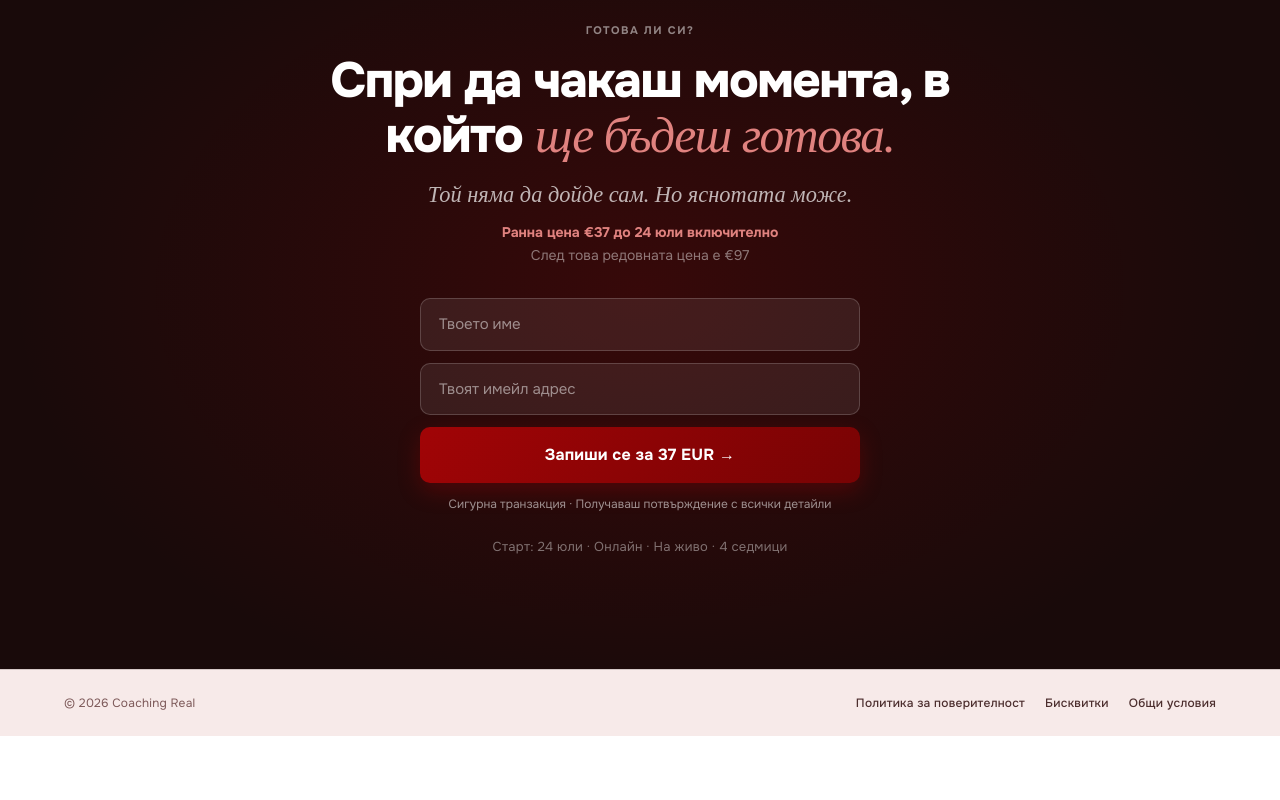
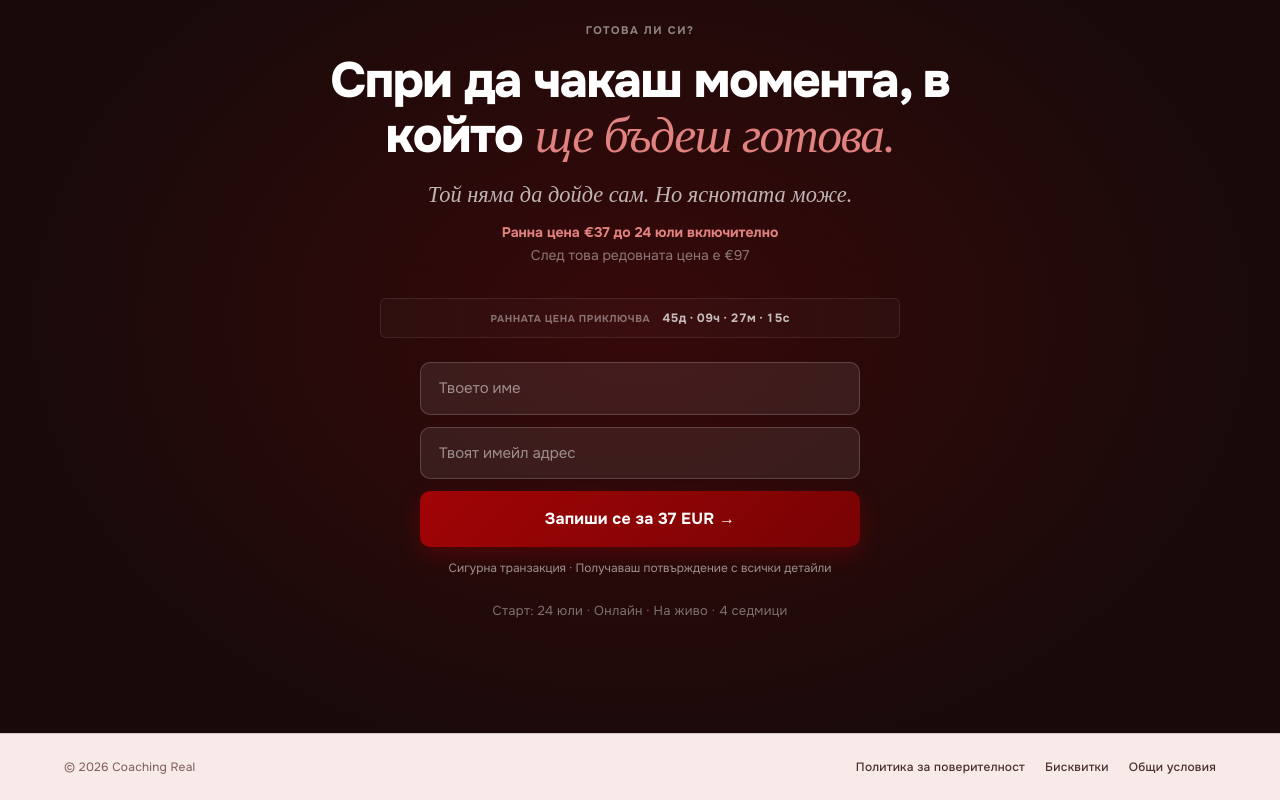
Before and after one commit to jordanyanewski-stack/coaching-real, a Next.js app: page /izlez-ot-zastoy in a window 1280 px wide. Shown: the part 7863-8663 px from the top of the page. Before the commit the page ends 8599 px from the top, so only its background shows below. Built offline with nearby package versions, Linux system fonts and the light colour scheme.

Commit message:
feat: add subtle checkout countdown

```diff
--- a/src/app/izlez-ot-zastoy/price-offer.tsx
+++ b/src/app/izlez-ot-zastoy/price-offer.tsx
@@ -162,6 +162,79 @@ export function HristinaUrgencyBlock() {
   );
 }
 
+function HristinaCheckoutCountdown() {
+  const [now, setNow] = useState<number | null>(null);
+
+  useEffect(() => {
+    const tick = () => setNow(Date.now());
+    tick();
+    const interval = window.setInterval(tick, 1_000);
+
+    return () => window.clearInterval(interval);
+  }, []);
+
+  if (now !== null && now >= REGULAR_PRICE_START) return null;
+
+  const remaining = now === null ? null : Math.max(0, COURSE_START - now);
+  const units = remaining === null
+    ? []
+    : [
+        { value: Math.floor(remaining / 86_400_000), label: "д" },
+        { value: Math.floor((remaining % 86_400_000) / 3_600_000), label: "ч" },
+        { value: Math.floor((remaining % 3_600_000) / 60_000), label: "м" },
+        { value: Math.floor((remaining % 60_000) / 1_000), label: "с" },
+      ];
+
+  return (
+    <div
+      className="mx-auto mb-6 flex w-full max-w-[520px] flex-wrap items-center justify-center gap-x-3 gap-y-1 px-4 py-2.5"
+      role="timer"
+      aria-live="off"
+      aria-label="Оставащо време за ранната цена"
+      style={{
+        borderRadius: "6px",
+        border: "1px solid rgba(255,255,255,0.09)",
+        backgroundColor: "rgba(255,255,255,0.025)",
+      }}
+    >
+      <span
+        style={{
+          color: "rgba(255,255,255,0.42)",
+          fontSize: "10px",
+          fontWeight: 700,
+          letterSpacing: "0.06em",
+          textTransform: "uppercase",
+        }}
+      >
+        Ранната цена приключва
+      </span>
+
+      <span
+        style={{
+          color: "rgba(255,255,255,0.72)",
+          fontSize: "12px",
+          fontWeight: 700,
+          fontVariantNumeric: "tabular-nums",
+          letterSpacing: "0.01em",
+        }}
+      >
+        {remaining === null ? (
+          <>на 24 юли</>
+        ) : remaining === 0 ? (
+          <>днес</>
+        ) : (
+          units.map(({ value, label }, index) => (
+            <span key={label}>
+              {index > 0 ? " · " : ""}
+              {String(value).padStart(2, "0")}{label}
+            </span>
+          ))
+        )}
+      </span>
+    </div>
+  );
+}
+
 export function HristinaEnrollmentOffer() {
   const price = useCurrentPrice();
   const isEarly = price.product === EARLY_PRICE.product;
@@ -179,6 +252,7 @@ export function HristinaEnrollmentOffer() {
           <>4-седмичен курс на живо · редовна цена {price.display}</>
         )}
       </p>
+      <HristinaCheckoutCountdown />
       <div className="flex justify-center">
         <EnrollForm
           product={price.product}
```
Also changed, not shown: 1 other file (tests, documents, lock files or other folders).
